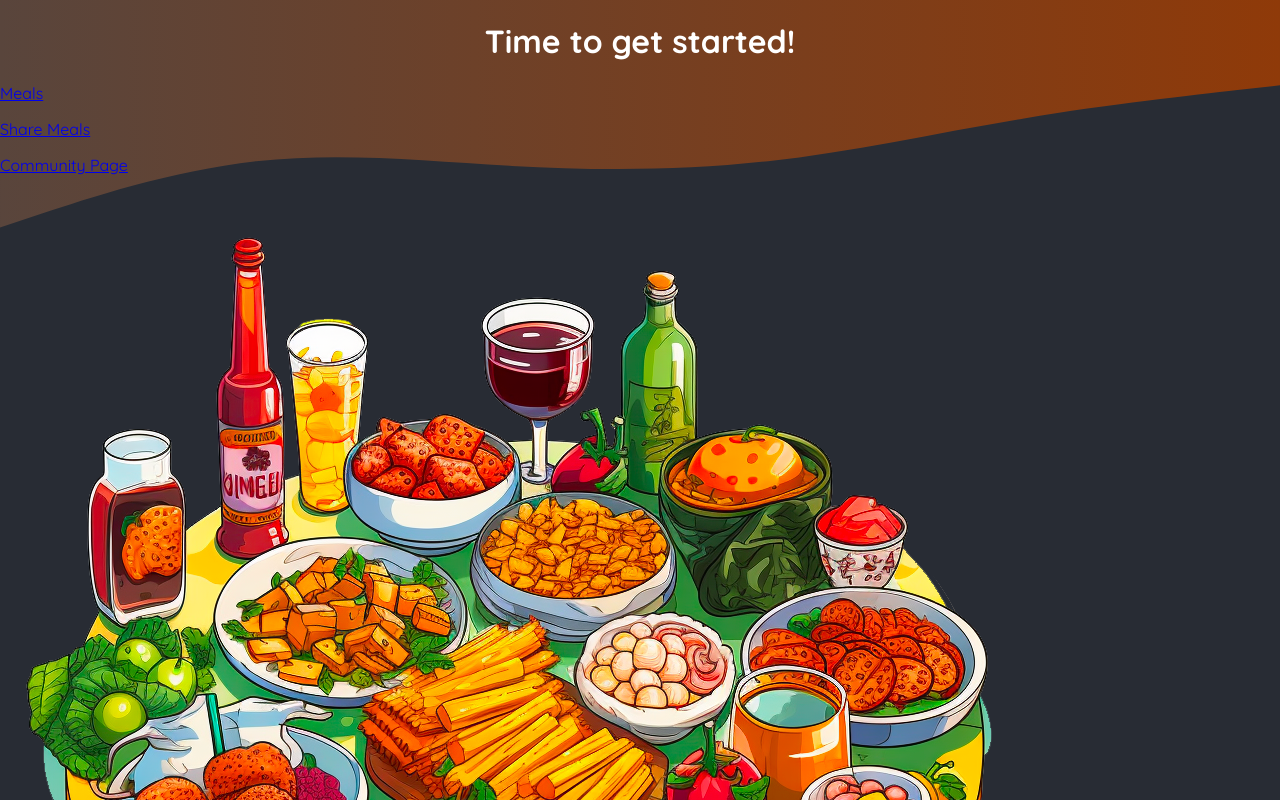
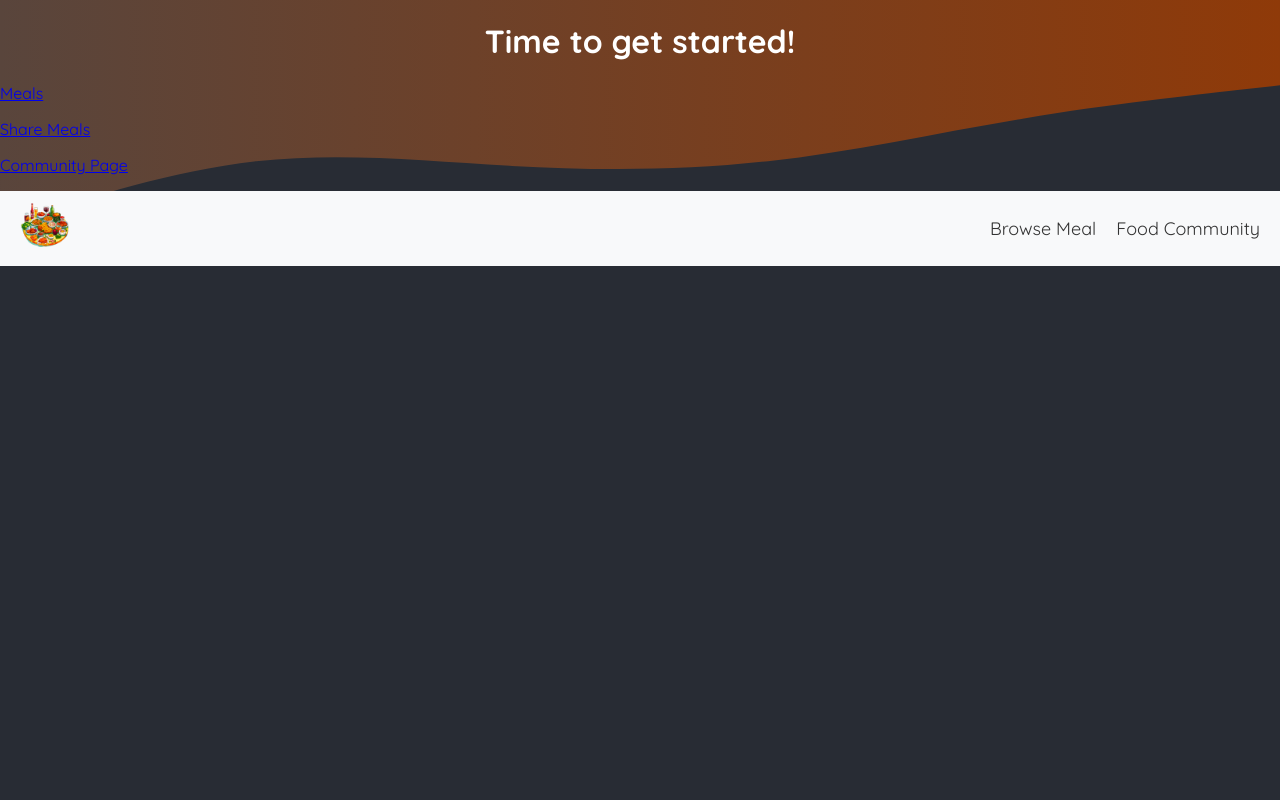
Before and after one commit to kimmisinha/Nextjs-Training, a Next.js app: page / in a window 1280 px wide. Shown: the top 800 px of the page. Built offline with nearby package versions, Linux system fonts and the light colour scheme.

Commit message:
Styling NextJS Project: Your Options & Using CSS Modules

```diff
--- /dev/null
+++ b/component/Mainheader.module.css
@@ -0,0 +1,32 @@
+/* Mainheader.module.css */
+.header {
+    display: flex;
+    justify-content: space-between;
+    align-items: center;
+    padding: 10px 20px;
+    background-color: #f8f9fa;
+  }
+
+  .header img {
+    height: 50px;
+  }
+
+  .nav {
+    list-style-type: none;
+    display: flex;
+    gap: 20px;
+  }
+
+  .nav li {
+    font-size: 18px;
+  }
+
+  .nav a {
+    text-decoration: none;
+    color: #333;
+    transition: color 0.3s ease;
+  }
+
+  .nav a:hover {
+    color: #007bff;
+  }
--- a/component/main-header.js
+++ b/component/main-header.js
@@ -1,24 +1,28 @@
-import Link from 'next/link'
-import React from 'react'
-import logoImg from "@/assets/logo.png"
+import Link from 'next/link';
+import React from 'react';
+import logoImg from '@/assets/logo.png';
+import styles from './Mainheader.module.css';
+
 function Mainheader() {
   return (
     <div>
-        <header>
+      <header className={styles.header}>
         <Link href="/">
-            <img src={logoImg.src} alt='A plate with food on it'/>
+          <img src={logoImg.src} alt="A plate with food on it" />
         </Link>
         <nav>
+          <ul className={styles.nav}>
             <li>
-                    <Link href="/meals">Brows Meal</Link>
+              <Link href="/meals">Browse Meal</Link>
             </li>
             <li>
-                    <Link href="/community">Food community</Link>
+              <Link href="/community">Food Community</Link>
             </li>
+          </ul>
         </nav>
       </header>
     </div>
-  )
+  );
 }
 
-export default Mainheader
+export default Mainheader;
```
Lines whose indentation alone changed are shown as unchanged.
